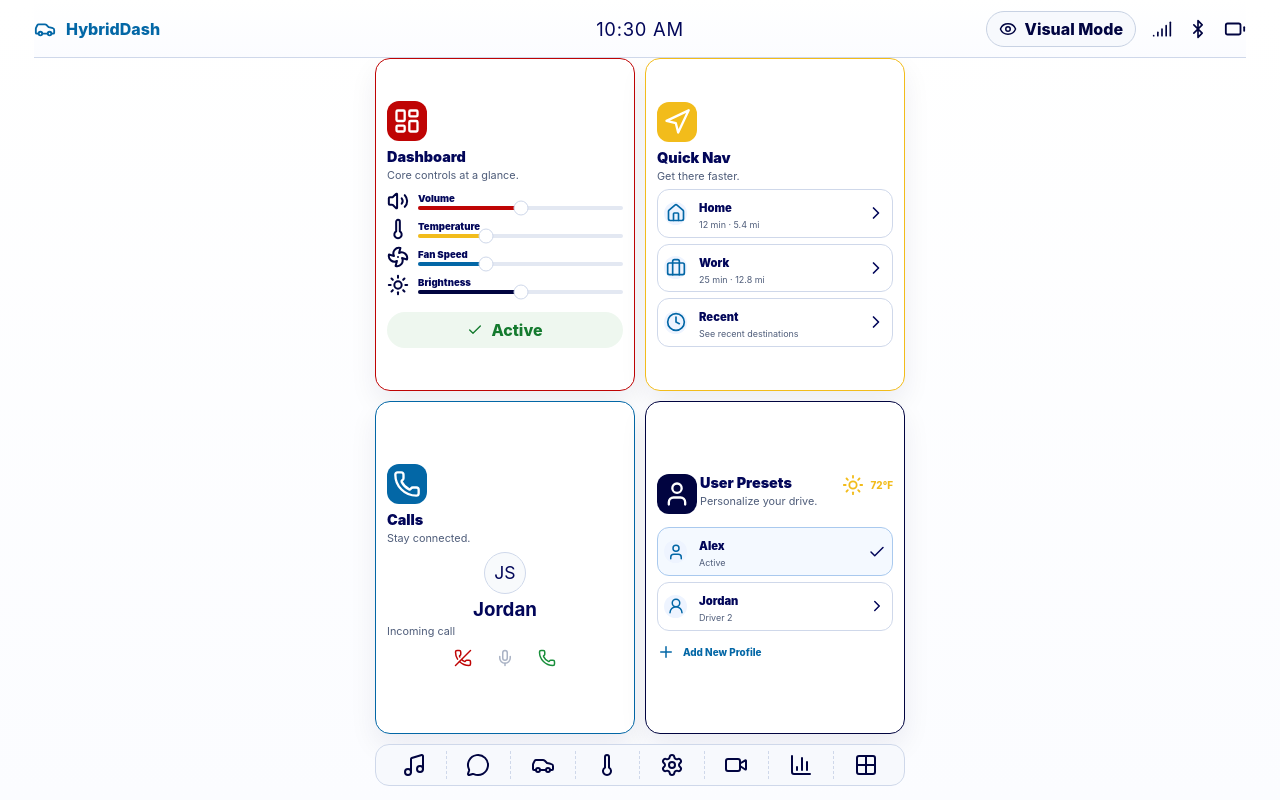
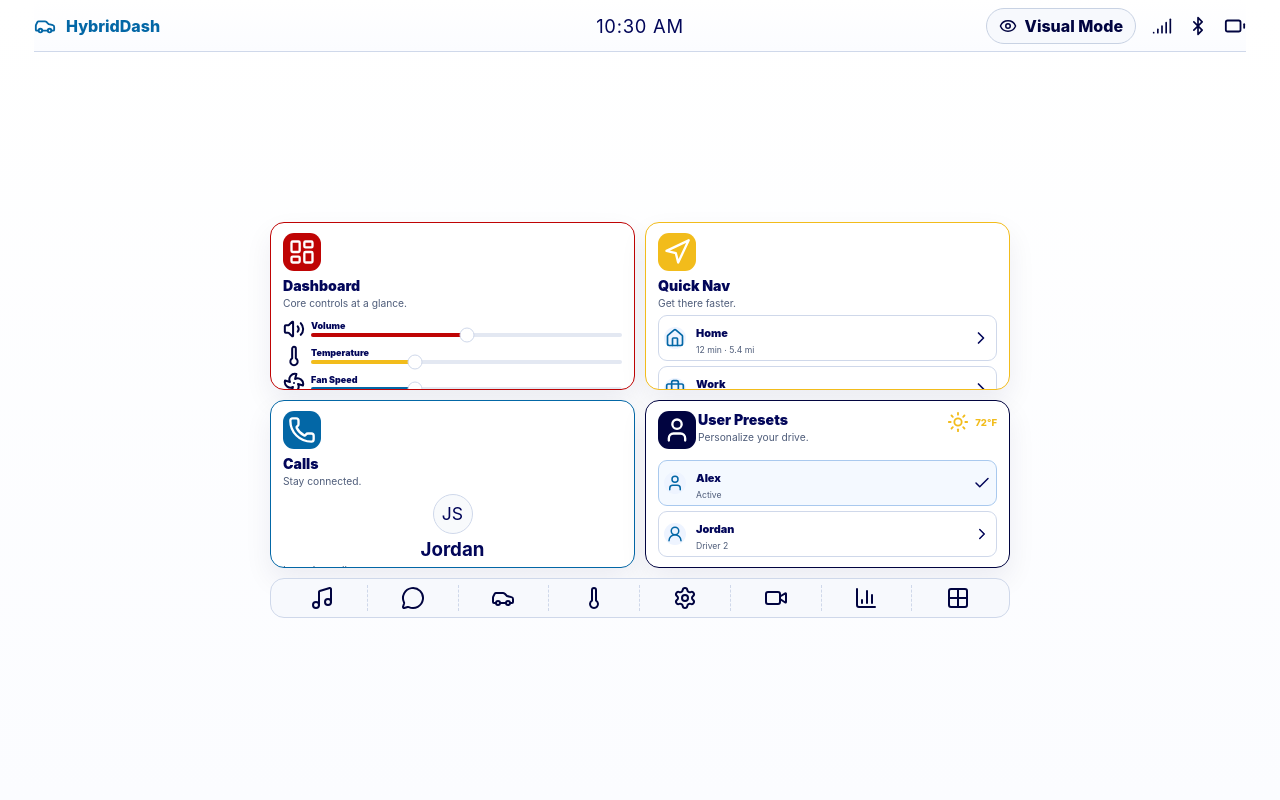
Before and after one commit to ananyamhetras/HybridCarDash, a React (Vite) app: page / in a window 1280 px wide. Built offline with nearby package versions, Linux system fonts and the light colour scheme.

Commit message:
it didn't :)

```diff
--- a/src/styles.css
+++ b/src/styles.css
@@ -1172,3 +1172,181 @@ svg {
     padding: 28px;
   }
 }
+
+/* CSS-only fix: overview does not scroll, detail pages do scroll */
+/* Uses :has() to detect which screen is currently rendered */
+
+.app {
+  overflow: hidden;
+}
+
+/* Overview page: keep it locked to the viewport */
+.app:has(.overviewScreen) {
+  overflow: hidden;
+}
+
+/* Detail pages: allow scrolling */
+.app:not(:has(.overviewScreen)) {
+  overflow-x: hidden;
+  overflow-y: auto;
+  -webkit-overflow-scrolling: touch;
+}
+
+/* Detail pages need bottom room when scrolling */
+.app:not(:has(.overviewScreen)) .detailGrid,
+.app:not(:has(.overviewScreen)) .navGrid,
+.app:not(:has(.overviewScreen)) .callScreen,
+.app:not(:has(.overviewScreen)) .presetLayout {
+  margin-bottom: 56px;
+}
+
+/* iPad Mini landscape: overview page only */
+@media (orientation: landscape) and (min-width: 721px) and (max-height: 820px) {
+  .app:has(.overviewScreen) {
+    height: 100dvh;
+    overflow: hidden;
+    padding-bottom: 12px;
+  }
+
+  .app:has(.overviewScreen) .topBar {
+    height: 52px;
+  }
+
+  .app:has(.overviewScreen) .overviewScreen {
+    height: calc(100dvh - 52px - 12px);
+    display: flex;
+    flex-direction: column;
+    justify-content: center;
+    align-items: center;
+    gap: 10px;
+    overflow: hidden;
+  }
+
+  .app:has(.overviewScreen) .primaryGrid {
+    width: 100%;
+    max-width: 740px;
+    height: auto;
+    display: grid;
+    grid-template-columns: repeat(2, minmax(250px, 1fr));
+    grid-template-rows: none;
+    gap: 10px;
+  }
+
+  .app:has(.overviewScreen) .primaryTile {
+    height: auto;
+    min-height: 158px;
+    max-height: 168px;
+    padding: 10px 12px;
+    border-radius: 14px;
+    overflow: hidden;
+  }
+
+  .app:has(.overviewScreen) .tileIcon {
+    width: 38px;
+    height: 38px;
+    border-radius: 11px;
+    margin-bottom: 6px;
+  }
+
+  .app:has(.overviewScreen) .primaryTile h2 {
+    font-size: 0.88rem;
+  }
+
+  .app:has(.overviewScreen) .primaryTile p {
+    font-size: 0.64rem;
+    line-height: 1.16;
+  }
+
+  .app:has(.overviewScreen) .dashboardMini {
+    margin-top: 8px;
+    gap: 5px;
+  }
+
+  .app:has(.overviewScreen) .controlLine {
+    grid-template-columns: 22px 1fr;
+    gap: 6px;
+  }
+
+  .app:has(.overviewScreen) .controlLine strong {
+    font-size: 0.56rem;
+    margin-bottom: 2px;
+  }
+
+  .app:has(.overviewScreen) .routeMini,
+  .app:has(.overviewScreen) .driverPreview {
+    grid-template-columns: 26px 1fr auto;
+    gap: 6px;
+    padding: 5px;
+    margin-top: 5px;
+    border-radius: 9px;
+  }
+
+  .app:has(.overviewScreen) .routeMini span,
+  .app:has(.overviewScreen) .driverPreview span {
+    width: 22px;
+    height: 22px;
+  }
+
+  .app:has(.overviewScreen) .routeMini strong,
+  .app:has(.overviewScreen) .driverPreview strong {
+    font-size: 0.68rem;
+  }
+
+  .app:has(.overviewScreen) .routeMini p,
+  .app:has(.overviewScreen) .driverPreview p {
+    font-size: 0.54rem;
+  }
+
+  .app:has(.overviewScreen) .callerCircle {
+    width: 40px;
+    height: 40px;
+    margin: 6px auto 4px;
+  }
+
+  .app:has(.overviewScreen) .callActions {
+    gap: 14px;
+    margin-top: 7px;
+  }
+
+  .app:has(.overviewScreen) .callDot {
+    width: 24px;
+    height: 24px;
+  }
+
+  .app:has(.overviewScreen) .presetTop {
+    grid-template-columns: 34px 1fr auto;
+    gap: 6px;
+  }
+
+  .app:has(.overviewScreen) .weather,
+  .app:has(.overviewScreen) .addProfile {
+    font-size: 0.6rem;
+  }
+
+  .app:has(.overviewScreen) .supportDock {
+    width: 100%;
+    max-width: 740px;
+    min-height: 0;
+  }
+
+  .app:has(.overviewScreen) .supportStrip {
+    min-height: 40px;
+  }
+
+  .app:has(.overviewScreen) .supportStrip span {
+    min-height: 26px;
+  }
+
+  .app:has(.overviewScreen) .expandedSupportPanel {
+    padding: 7px;
+  }
+
+  .app:has(.overviewScreen) .moduleGrid {
+    gap: 5px;
+  }
+
+  .app:has(.overviewScreen) .moduleTile {
+    min-height: 54px;
+    padding: 5px;
+  }
+}
```
